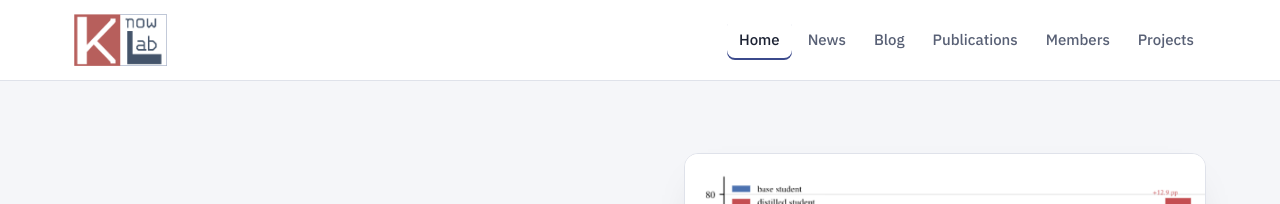
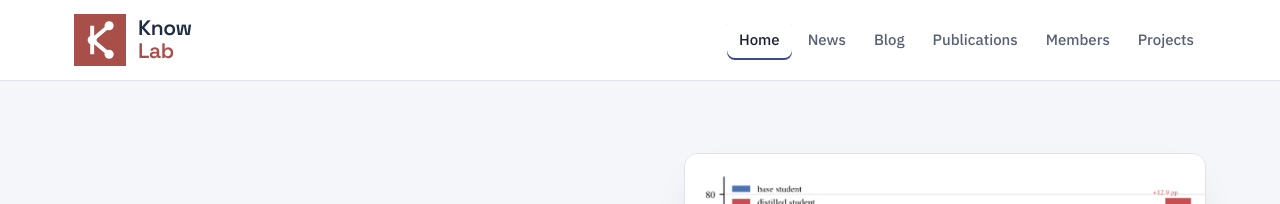
Before and after one commit to knowlab/knowlab.github.io, a Jekyll site: the page built from index.html, in a window 1280 px wide. Shown: the top 204 px of the page. Built offline with Jekyll 4.4.1, drawn with Linux system fonts in a browser that asks for light colours.

Commit message:
Refresh logo: graph-node K mark, stacked wordmark, new favicons
Co-Authored-By: Claude Sonnet 5.5 <noreply@anthropic.com>

Claude-Session: https://claude.ai/code/session_01M4ko1RHkyskoG4ZUDbN4hQ

```diff
--- a/_includes/kl-head.html
+++ b/_includes/kl-head.html
@@ -38,10 +38,12 @@
 {%- endif %}
 <link rel="alternate" type="application/rss+xml" title="RSS 2.0" href="{{ site.baseurl }}/feed.xml">
 <link rel="apple-touch-icon" href="{{ site.baseurl }}/apple-touch-icon.png">
+<link rel="icon" type="image/svg+xml" href="{{ site.baseurl }}/favicon.svg">
+<link rel="icon" href="{{ site.baseurl }}/favicon.ico" sizes="48x48">
 <link rel="icon" type="image/png" href="{{ site.baseurl }}/favicon.png" sizes="32x32">
 <link rel="icon" type="image/png" href="{{ site.baseurl }}/favicon-96x96.png" sizes="96x96">
 <meta name="theme-color" content="{{ site.theme-color-attr }}">
 <link rel="preconnect" href="https://fonts.googleapis.com">
 <link rel="preconnect" href="https://fonts.gstatic.com" crossorigin>
-<link href="https://fonts.googleapis.com/css2?family=IBM+Plex+Sans:wght@400;500;600&family=Source+Serif+4:opsz,wght@8..60,500;8..60,600&display=swap" rel="stylesheet">
+<link href="https://fonts.googleapis.com/css2?family=IBM+Plex+Sans:wght@400;500;600&family=Space+Grotesk:wght@600&family=Source+Serif+4:opsz,wght@8..60,500;8..60,600&display=swap" rel="stylesheet">
 <link rel="stylesheet" href="{{ site.baseurl }}/css/home.css?v={{ site.time | date: "%s" }}">
--- a/_includes/kl-header.html
+++ b/_includes/kl-header.html
@@ -1,7 +1,7 @@
 {%- assign u = page.url -%}
 <header class="site-header">
   <div class="wrap bar">
-    <a href="{{ site.baseurl }}/" aria-label="{{ site.name }} home"><img class="logo" src="{{ site.baseurl }}{{ site.logo-image }}" alt="{{ site.name }}"></a>
+    <a class="brand" href="{{ site.baseurl }}/" aria-label="{{ site.name }} home"><img class="logo" src="{{ site.baseurl }}/img/knowlab-mark.svg" alt=""><span class="wordmark" aria-hidden="true"><span>Know</span><span>Lab</span></span></a>
     <nav class="nav" aria-label="Main">
       <a class="link{% if u == '/' %} on{% endif %}" href="{{ site.baseurl }}/">Home</a>
       <a class="link{% if u == '/updates/' %} on{% endif %}" href="{{ site.baseurl }}/updates/">News</a>
--- a/css/home.css
+++ b/css/home.css
@@ -18,6 +18,10 @@
 .kl .site-header{background:#fff;border-bottom:1px solid var(--line)}
 .kl .bar{display:flex;flex-wrap:wrap;align-items:center;justify-content:space-between;gap:12px 24px;padding-top:14px;padding-bottom:14px}
 .kl .logo{display:block;height:52px;width:auto}
+.kl .brand{display:flex;align-items:center;gap:12px;text-decoration:none}
+.kl .wordmark{display:flex;flex-direction:column;font-family:'Space Grotesk',system-ui,sans-serif;font-weight:600;font-size:21px;line-height:1.08;letter-spacing:-.02em}
+.kl .wordmark span:first-child{color:#1F2D44}
+.kl .wordmark span:last-child{color:#A94F49}
 .kl .nav{display:flex;flex-wrap:wrap;gap:4px}
 .kl .nav .link{padding:8px 12px;border-radius:8px;font-size:15px;font-weight:500;color:var(--muted)}
 .kl .nav .link:hover{background:#eceef4;color:var(--ink)}
```
Also changed, not shown: apple-touch-icon.png (added), favicon-32x32.png, favicon-96x96.png, favicon.ico (added), favicon.png, favicon.svg (added), img/knowlab-mark.svg (added).
